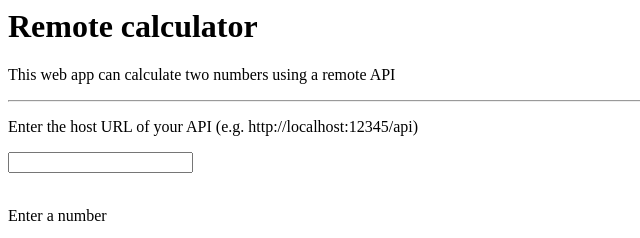
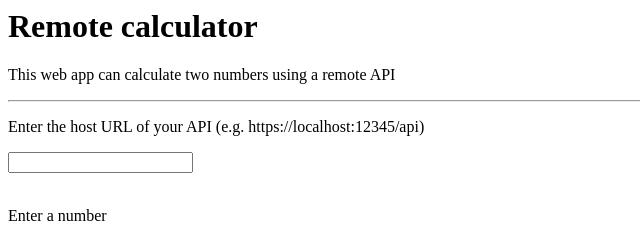
Before and after one commit to NACAS/remotecalculate, a plain HTML site: page index.html in a window 1280 px wide. Shown: the top 238 px of the page, 0-640 px from the left. Drawn offline with nearby package versions, Linux system fonts and the light colour scheme.

Commit message:
Update index.html

```diff
--- a/index.html
+++ b/index.html
@@ -19,7 +19,7 @@
 
         <hr />
 
-        <p>Enter the host URL of your API (e.g. http://localhost:12345/api)</p>
+        <p>Enter the host URL of your API (e.g. https://localhost:12345/api)</p>
         <input type="url" id="apiHost" />
 
         <br /><br />
```
